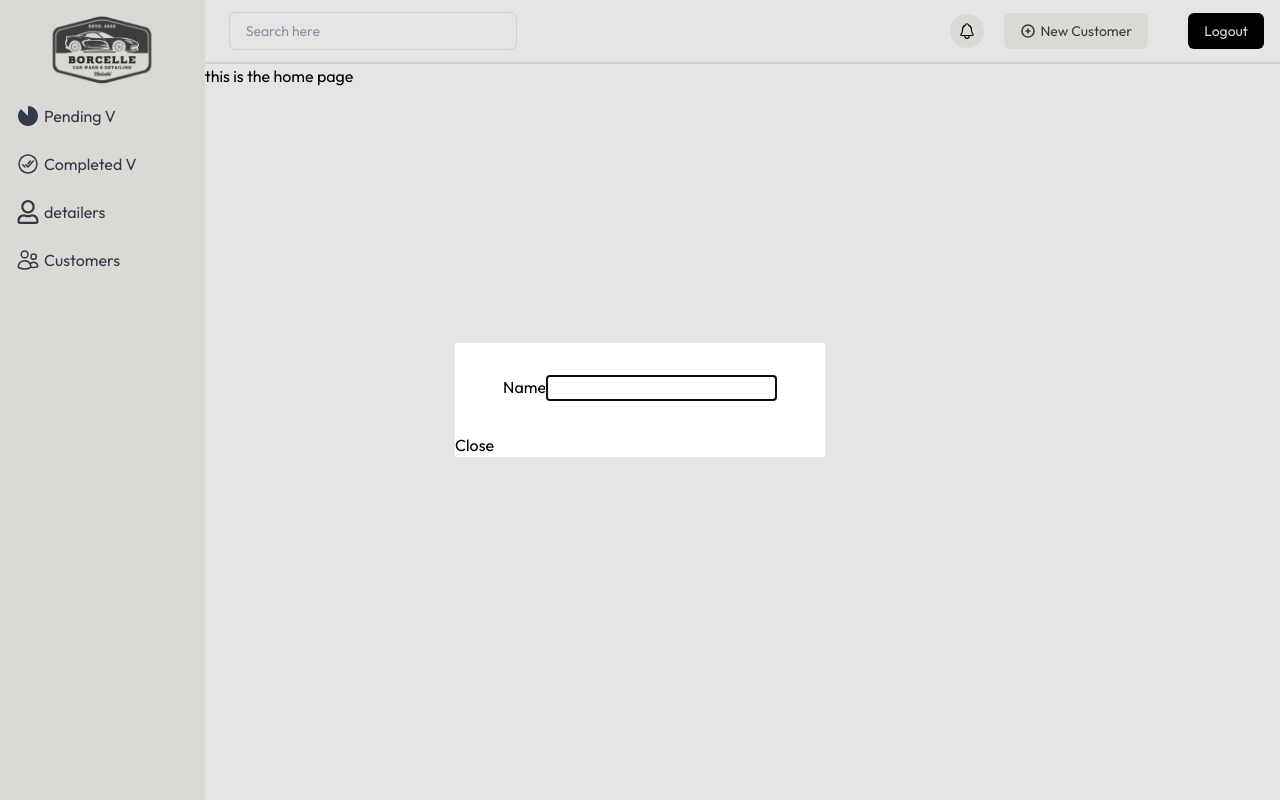
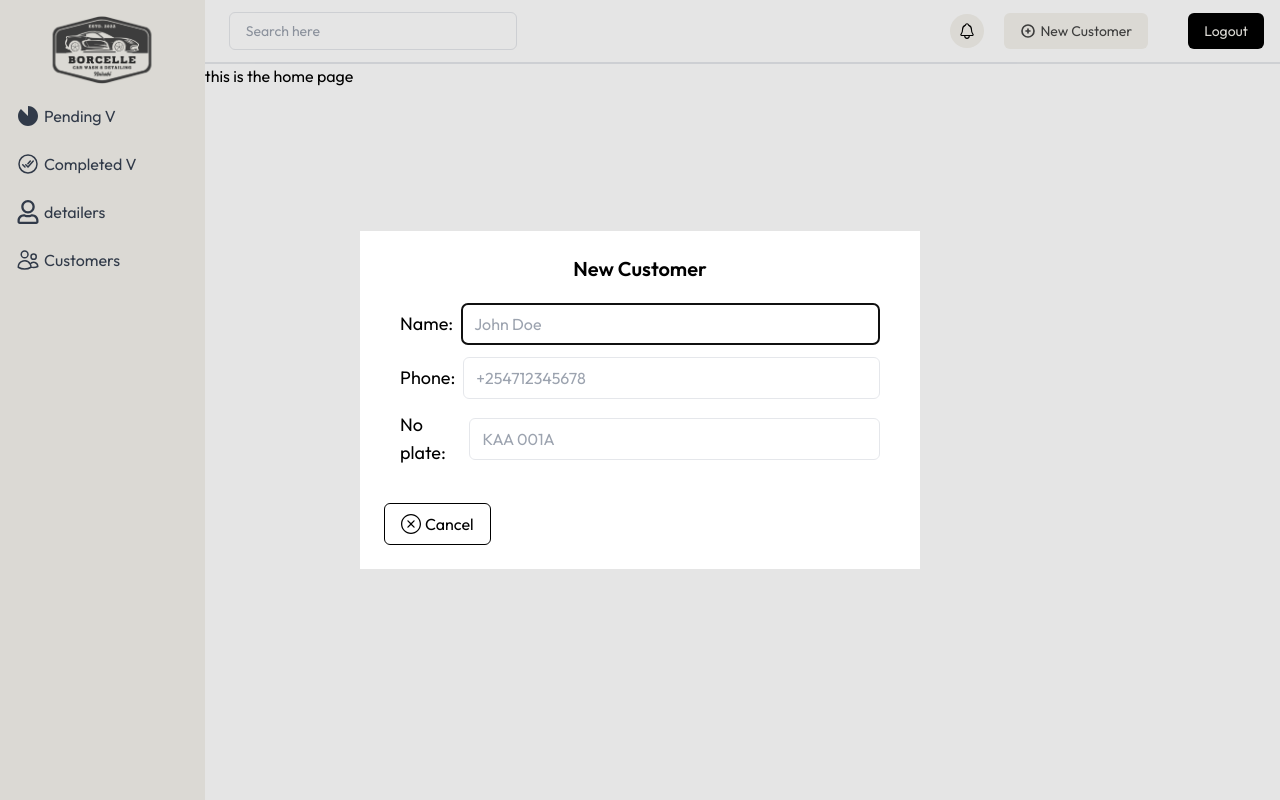
Before and after one commit to Ariel-joe/car-wash-react, a React (Vite) app in the folder client/: page / in a window 1280 px wide. Both pictures are taken after a click on the button "New Customer". Built offline with nearby package versions, Linux system fonts and the light colour scheme.

Commit message:
modal update

```diff
--- a/client/src/components/AddCustomer.jsx
+++ b/client/src/components/AddCustomer.jsx
@@ -2,13 +2,41 @@ import React from "react";
 
 const AddCustomer = () => {
   return (
-    <div className="items-center justify-center w-full md:w-full p-4">
-      <form className="bg-white px-8 py-4 rounded-lg w-full max-w-3xl">
-        <div>
-          <div className="flex">
-            <label>Name</label>
-          <input type="text" className="border w-full" />
+    <div className="items-center justify-center w-full md:w-[560px] p-2">
+      <form className="bg-white px-8 py-4 rounded-lg w-full">
+        <div className="flex flex-col items-center">
+          <div>
+            <h1 className="font-semibold text-xl mb-5">New Customer</h1>
+          </div>
 
+          {/*  */}
+          <div className="flex items-center mb-3 w-full">
+            <label className="text-lg">Name:</label>
+            <input
+              type="text"
+              className="border w-full rounded-md ml-2 py-2 px-3"
+              placeholder="John Doe"
+            />
+          </div>
+
+          {/*  */}
+          <div className="flex items-center mb-3 w-full">
+            <label className="text-lg">Phone:</label>
+            <input
+              type="text"
+              className="border w-full rounded-md ml-2 py-2 px-3"
+              placeholder="+254712345678"
+            />
+          </div>
+
+          {/*  */}
+          <div className="flex items-center mb-3 w-full">
+            <label className="text-lg">No plate:</label>
+            <input
+              type="text"
+              className="border w-full rounded-md ml-2 py-2 px-3"
+              placeholder="KAA 001A"
+            />
           </div>
         </div>
       </form>
--- a/client/src/components/Modal.jsx
+++ b/client/src/components/Modal.jsx
@@ -1,5 +1,7 @@
 import React from "react";
 import { useEffect, useRef } from "react";
+import { SlClose } from "react-icons/sl";
+
 
 const Modal = ({ openModal, closeModal, children }) => {
   const ref = useRef();
@@ -15,7 +17,13 @@ const Modal = ({ openModal, closeModal, children }) => {
     <div>
       <dialog ref={ref} onCancel={closeModal}>
         {children}
-        <button onClick={closeModal}>Close</button>
+        <button
+          onClick={closeModal}
+          className="border border-black flex items-center text-black px-4 py-2 rounded-md hover:cursor-pointer mb-6 ml-6"
+        >
+            <SlClose size={20} className="mr-1" />
+          Cancel
+        </button>
       </dialog>
     </div>
   );
```
